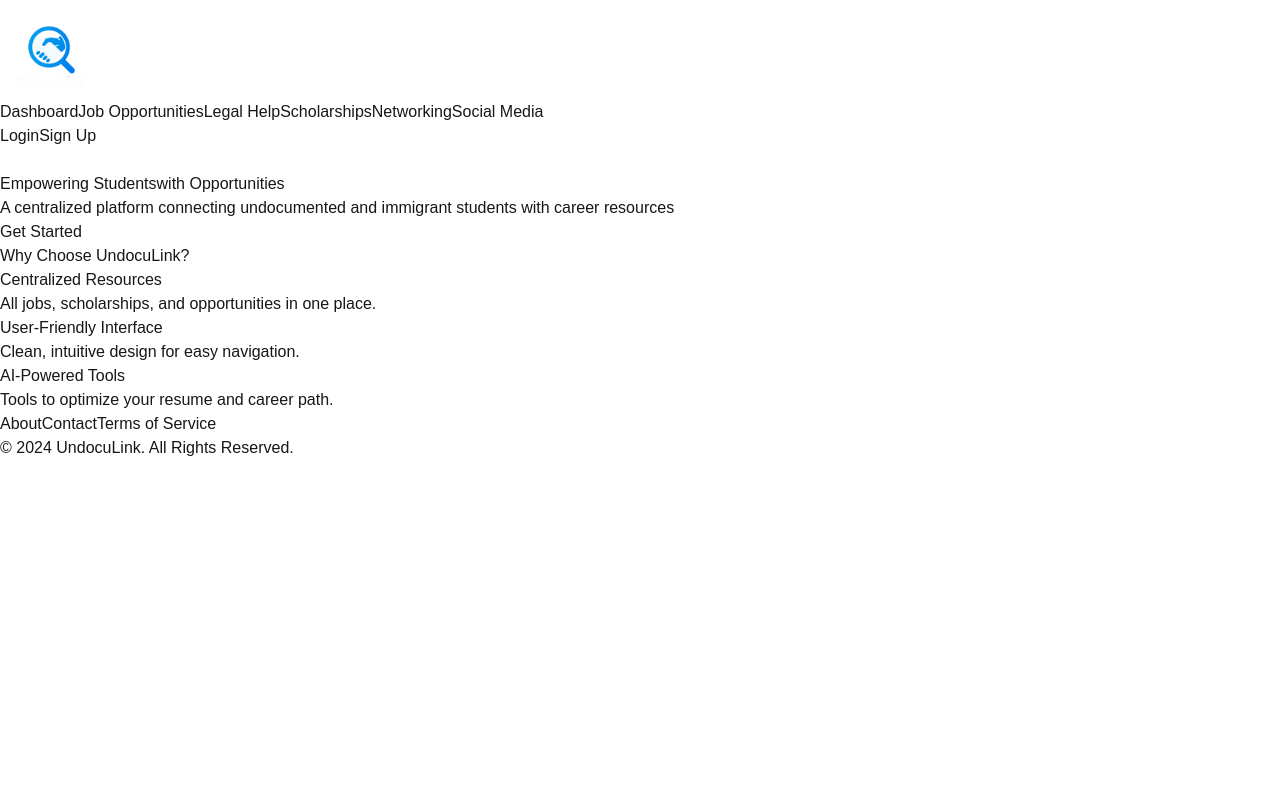
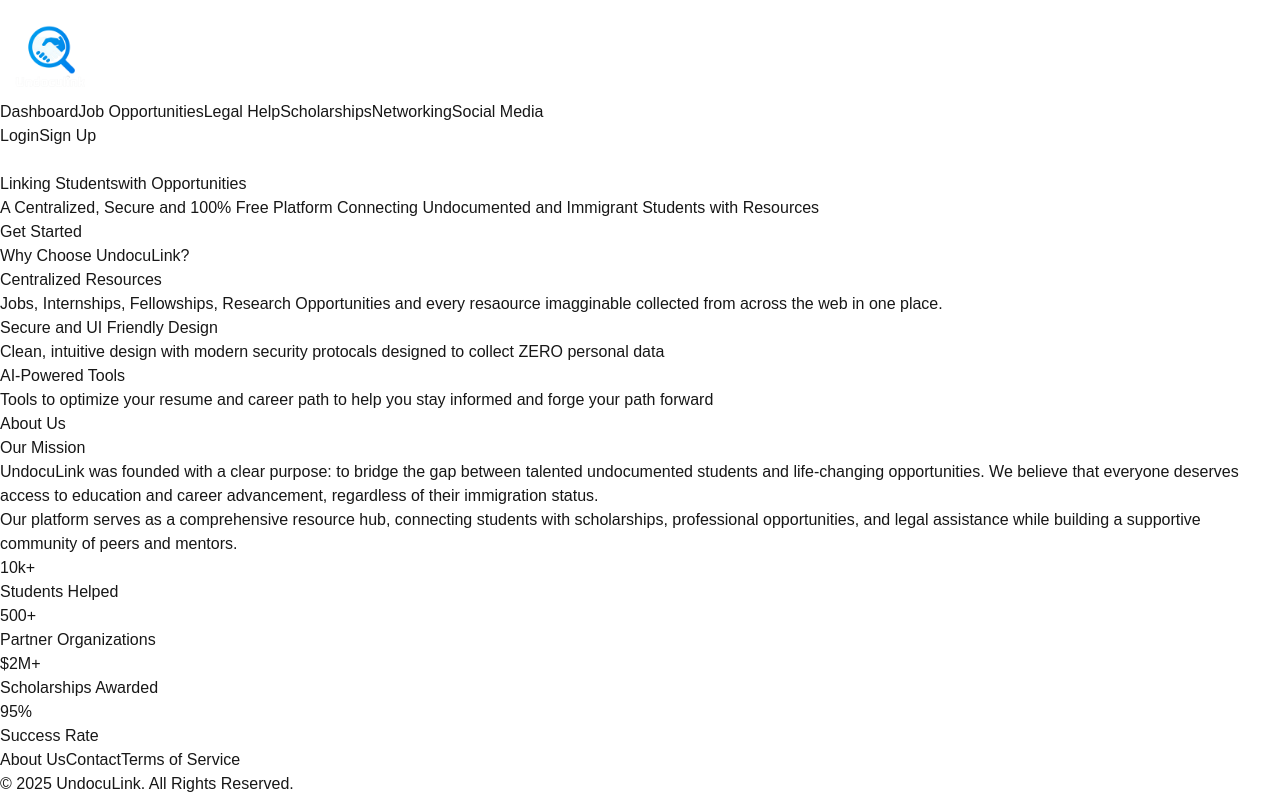
Before and after one commit to alejandro-garf/UL, a Next.js app in the folder frontend/: page / in a window 1280 px wide. Built offline with nearby package versions, Linux system fonts and the light colour scheme.

Commit message:
initial about page

```diff
--- a/frontend/src/app/globals.css
+++ b/frontend/src/app/globals.css
@@ -23,3 +23,7 @@
 .text-shadow {
   text-shadow: 0 0 10px rgba(255, 255, 255, 0.5);
 }
+
+html {
+  scroll-behavior: smooth;
+}
--- a/frontend/src/app/page.tsx
+++ b/frontend/src/app/page.tsx
@@ -107,7 +107,7 @@
                transition={{ delay: 0.2 }}
                className="text-blue-400 block text-shadow"
              >
-               Empowering Students
+               Linking Students
              </motion.span>
              <motion.span
                initial={{ opacity: 0, y: 20 }}
@@ -124,7 +124,7 @@
              transition={{ delay: 0.6 }}
              className="text-gray-400 text-lg md:text-xl max-w-2xl mx-auto mb-12 text-shadow"
            >
-             A centralized platform connecting undocumented and immigrant students with career resources
+             A Centralized, Secure and 100% Free Platform Connecting Undocumented and Immigrant Students with Resources
            </motion.p>
 
            <motion.div
@@ -134,7 +134,7 @@
              className="flex flex-col sm:flex-row justify-center gap-4"
            >
              <Link
-               href="/get-started"
+               href="/signup"
                className="px-6 py-3 border border-blue-400 rounded-md hover:bg-blue-400/10 text-blue-400 transition-colors text-shadow"
              >
                Get Started
@@ -165,15 +165,15 @@
            {[
              {
                title: "Centralized Resources",
-               description: "All jobs, scholarships, and opportunities in one place."
+               description: "Jobs, Internships, Fellowships, Research Opportunities and every resaource imagginable collected from across the web in one place."
              },
              {
-               title: "User-Friendly Interface",
-               description: "Clean, intuitive design for easy navigation."
+               title: "Secure and UI Friendly Design",
+               description: "Clean, intuitive design with modern security protocals designed to collect ZERO personal data"
              },
              {
                title: "AI-Powered Tools",
-               description: "Tools to optimize your resume and career path."
+               description: "Tools to optimize your resume and career path to help you stay informed and forge your path forward"
              }
            ].map((feature, index) => (
              <motion.div
@@ -190,15 +190,94 @@
            ))}
          </motion.div>
        </div>
+
+       {/* About Us Section */}
+       <div id="about" className="max-w-7xl mx-auto px-6 mt-32">
+          <motion.h2
+            initial={{ opacity: 0, y: 20 }}
+            whileInView={{ opacity: 1, y: 0 }}
+            transition={{ duration: 0.5 }}
+            viewport={{ once: true }}
+            className="text-3xl font-bold text-blue-400 text-center mb-12"
+          >
+            About Us
+          </motion.h2>
+
+          <motion.div
+            initial={{ opacity: 0, y: 20 }}
+            whileInView={{ opacity: 1, y: 0 }}
+            transition={{ duration: 0.5 }}
+            viewport={{ once: true }}
+            className="grid grid-cols-1 md:grid-cols-2 gap-12 items-center"
+          >
+            <div className="space-y-6">
+              <motion.h3
+                initial={{ opacity: 0, y: 20 }}
+                whileInView={{ opacity: 1, y: 0 }}
+                transition={{ delay: 0.2 }}
+                viewport={{ once: true }}
+                className="text-2xl font-semibold mb-4"
+              >
+                Our Mission
+              </motion.h3>
+              <motion.p
+                initial={{ opacity: 0, y: 20 }}
+                whileInView={{ opacity: 1, y: 0 }}
+                transition={{ delay: 0.3 }}
+                viewport={{ once: true }}
+                className="text-gray-400 leading-relaxed"
+              >
+                UndocuLink was founded with a clear purpose: to bridge the gap between talented undocumented students and life-changing opportunities. We believe that everyone deserves access to education and career advancement, regardless of their immigration status.
+              </motion.p>
+              <motion.p
+                initial={{ opacity: 0, y: 20 }}
+                whileInView={{ opacity: 1, y: 0 }}
+                transition={{ delay: 0.4 }}
+                viewport={{ once: true }}
+                className="text-gray-400 leading-relaxed"
+              >
+                Our platform serves as a comprehensive resource hub, connecting students with scholarships, professional opportunities, and legal assistance while building a supportive community of peers and mentors.
+              </motion.p>
+            </div>
+
+            <motion.div
+              initial={{ opacity: 0, scale: 0.95 }}
+              whileInView={{ opacity: 1, scale: 1 }}
+              transition={{ duration: 0.5 }}
+              viewport={{ once: true }}
+              className="grid grid-cols-2 gap-6"
+            >
+              {[
+                { number: "10k+", label: "Students Helped" },
+                { number: "500+", label: "Partner Organizations" },
+                { number: "$2M+", label: "Scholarships Awarded" },
+                { number: "95%", label: "Success Rate" }
+              ].map((stat, index) => (
+                <motion.div
+                  key={index}
+                  initial={{ opacity: 0, y: 20 }}
+                  whileInView={{ opacity: 1, y: 0 }}
+                  transition={{ delay: index * 0.1 }}
+                  viewport={{ once: true }}
+                  className="p-6 bg-gray-800/50 rounded-lg text-center hover:bg-gray-800/70 transition-colors"
+                >
+                  <div className="text-3xl font-bold text-blue-400 mb-2">{stat.number}</div>
+                  <div className="text-sm text-gray-400">{stat.label}</div>
+                </motion.div>
+              ))}
+            </motion.div>
+          </motion.div>
+        </div>
      </main>
+
 
      <footer className="mt-32 py-8 border-t border-gray-800">
        <div className="max-w-7xl mx-auto px-6">
          <div className="flex flex-col md:flex-row justify-center items-center gap-4 text-gray-400">
-           <Link href="/about" className="hover:text-blue-400 transition-colors">About</Link>
+           <Link href="/#about" className="hover:text-blue-400 transition-colors">About Us</Link>
            <Link href="/contact" className="hover:text-blue-400 transition-colors">Contact</Link>
            <Link href="/terms" className="hover:text-blue-400 transition-colors">Terms of Service</Link>
-           <p>© 2024 UndocuLink. All Rights Reserved.</p>
+           <p>© 2025 UndocuLink. All Rights Reserved.</p>
          </div>
        </div>
      </footer>
```
